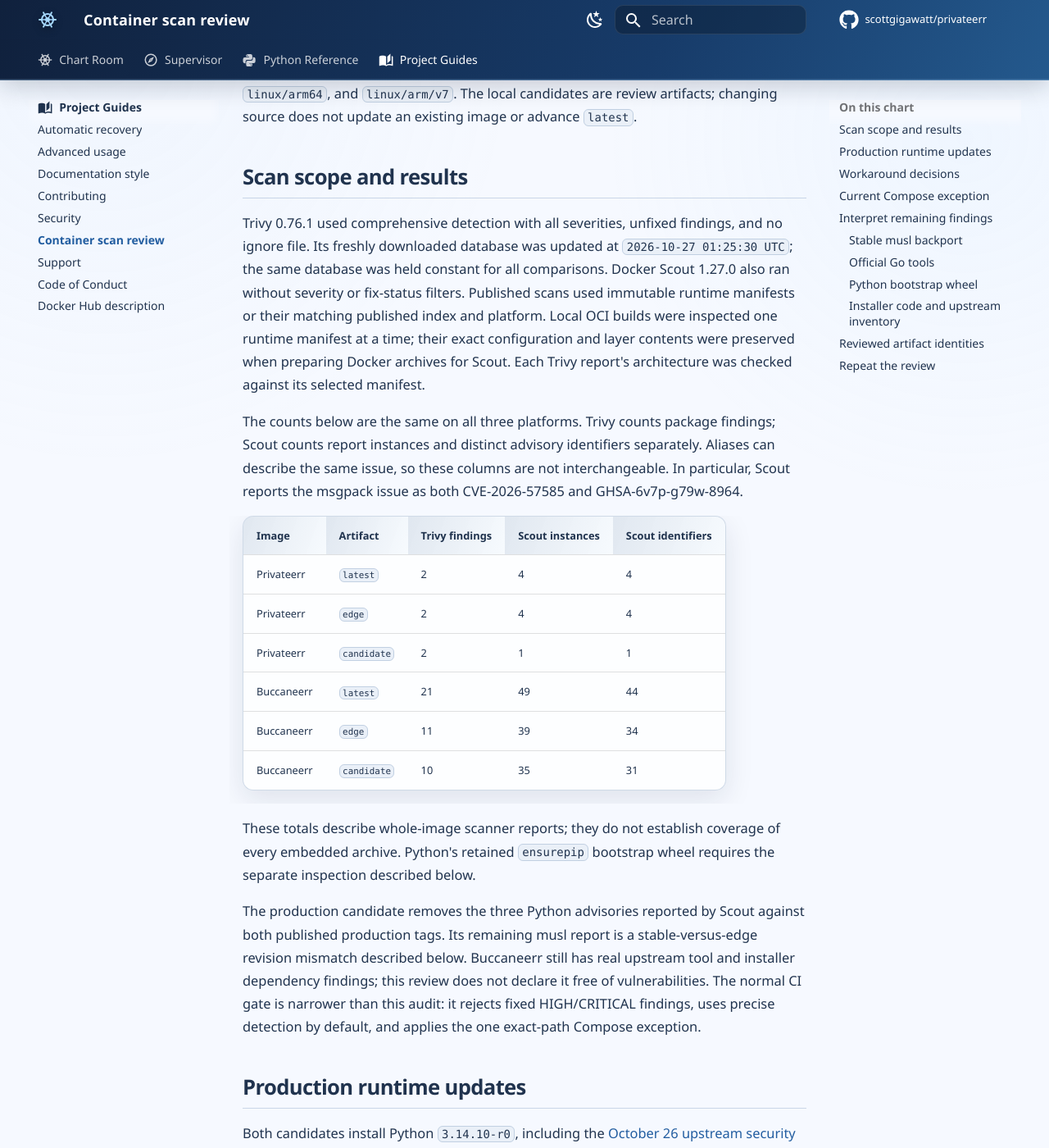
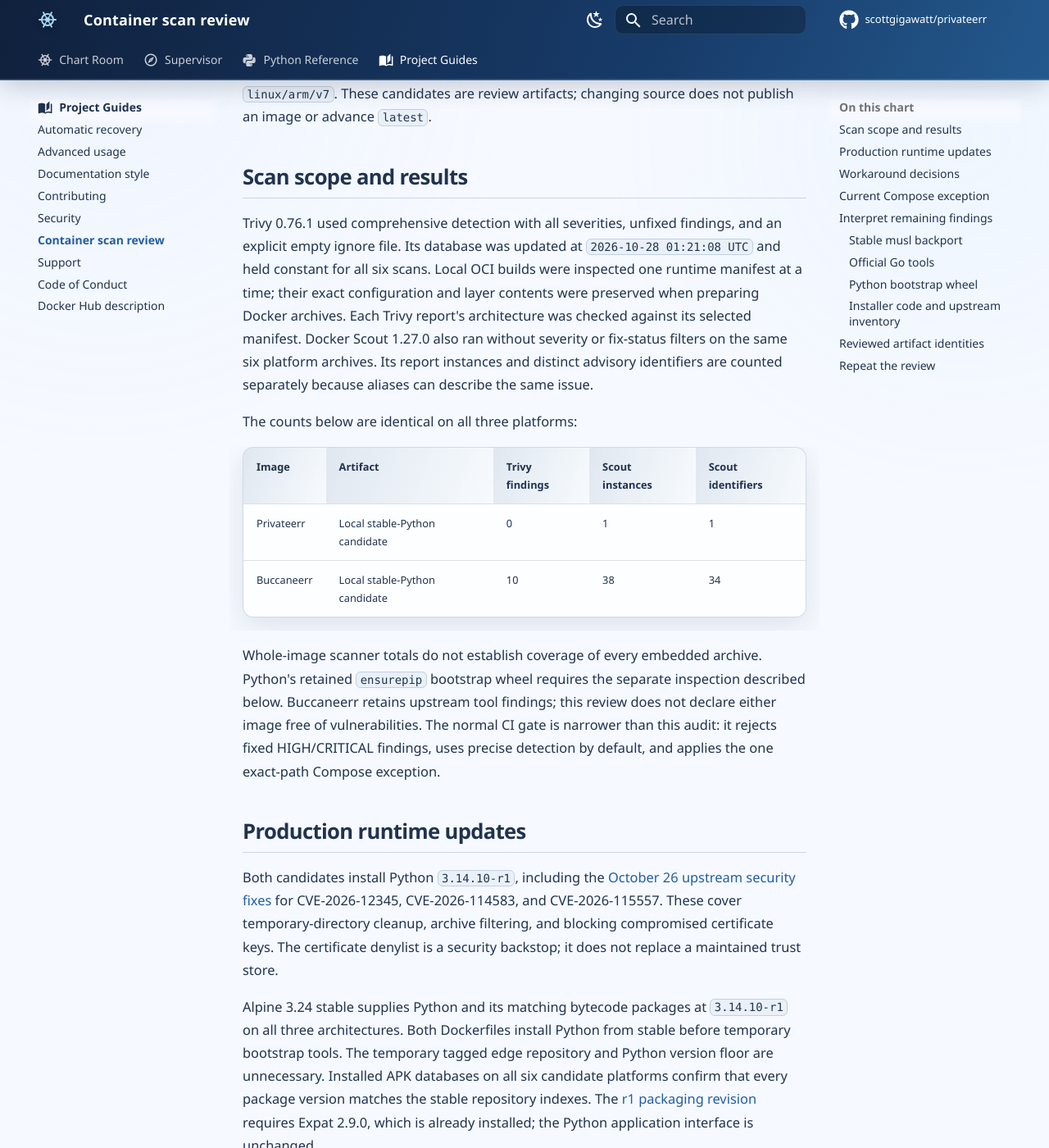
Before and after one commit to scottgigawatt/privateerr, an MkDocs documentation site: the page built from docs/container-scan-review.md, in a window 1280 px wide and 1400 px high, scrolled down 315 px. Shown: the whole window at 82% size. Built offline with MkDocs 1.6.1 and Material for MkDocs 9.7.7, drawn with Linux system fonts in a browser that asks for light colours; comment, search, counter and statistics services are not loaded; some of the changed text lies outside the part shown.

Commit message:
🐍 Bring Privateerr’s Python home to Alpine stable (#152)

```diff
--- a/docs/container-scan-review.md
+++ b/docs/container-scan-review.md
@@ -1,31 +1,25 @@
 # Container security review
 
-This review checks published Privateerr and Buccaneerr artifacts and local update candidates on October 27, 2026. Every image was examined on `linux/amd64`, `linux/arm64`, and `linux/arm/v7`. The local candidates are review artifacts; changing source does not update an existing image or advance `latest`.
+This review checks local Privateerr and Buccaneerr update candidates on October 28, 2026 (UTC). Every image was examined on `linux/amd64`, `linux/arm64`, and `linux/arm/v7`. These candidates are review artifacts; changing source does not publish an image or advance `latest`.
 
 ## Scan scope and results
 
-Trivy 0.76.1 used comprehensive detection with all severities, unfixed findings, and no ignore file. Its freshly downloaded database was updated at `2026-10-27 01:25:30 UTC`; the same database was held constant for all comparisons. Docker Scout 1.27.0 also ran without severity or fix-status filters. Published scans used immutable runtime manifests or their matching published index and platform. Local OCI builds were inspected one runtime manifest at a time; their exact configuration and layer contents were preserved when preparing Docker archives for Scout. Each Trivy report's architecture was checked against its selected manifest.
+Trivy 0.76.1 used comprehensive detection with all severities, unfixed findings, and an explicit empty ignore file. Its database was updated at `2026-10-28 01:21:08 UTC` and held constant for all six scans. Local OCI builds were inspected one runtime manifest at a time; their exact configuration and layer contents were preserved when preparing Docker archives. Each Trivy report's architecture was checked against its selected manifest. Docker Scout 1.27.0 also ran without severity or fix-status filters on the same six platform archives. Its report instances and distinct advisory identifiers are counted separately because aliases can describe the same issue.
 
-The counts below are the same on all three platforms. Trivy counts package findings; Scout counts report instances and distinct advisory identifiers separately. Aliases can describe the same issue, so these columns are not interchangeable. In particular, Scout reports the msgpack issue as both CVE-2026-57585 and GHSA-6v7p-g79w-8964.
+The counts below are identical on all three platforms:
 
 | Image | Artifact | Trivy findings | Scout instances | Scout identifiers |
 | --- | --- | --- | --- | --- |
-| Privateerr | `latest` | 2 | 4 | 4 |
-| Privateerr | `edge` | 2 | 4 | 4 |
-| Privateerr | `candidate` | 2 | 1 | 1 |
-| Buccaneerr | `latest` | 21 | 49 | 44 |
-| Buccaneerr | `edge` | 11 | 39 | 34 |
-| Buccaneerr | `candidate` | 10 | 35 | 31 |
+| Privateerr | Local stable-Python candidate | 0 | 1 | 1 |
+| Buccaneerr | Local stable-Python candidate | 10 | 38 | 34 |
 
-These totals describe whole-image scanner reports; they do not establish coverage of every embedded archive. Python's retained `ensurepip` bootstrap wheel requires the separate inspection described below.
-
-The production candidate removes the three Python advisories reported by Scout against both published production tags. Its remaining musl report is a stable-versus-edge revision mismatch described below. Buccaneerr still has real upstream tool and installer dependency findings; this review does not declare it free of vulnerabilities. The normal CI gate is narrower than this audit: it rejects fixed HIGH/CRITICAL findings, uses precise detection by default, and applies the one exact-path Compose exception.
+Whole-image scanner totals do not establish coverage of every embedded archive. Python's retained `ensurepip` bootstrap wheel requires the separate inspection described below. Buccaneerr retains upstream tool findings; this review does not declare either image free of vulnerabilities. The normal CI gate is narrower than this audit: it rejects fixed HIGH/CRITICAL findings, uses precise detection by default, and applies the one exact-path Compose exception.
 
 ## Production runtime updates
 
-Both candidates install Python `3.14.10-r0`, including the [October 26 upstream security fixes](https://discuss.python.org/t/python-3-15-2-3-14-10-3-13-18-3-12-16-and-3-11-18-are-out/109678) for CVE-2026-12345, CVE-2026-114583, and CVE-2026-115557. These cover temporary-directory cleanup, archive filtering, and blocking compromised certificate keys. The certificate denylist is a security backstop; it does not replace a maintained trust store.
+Both candidates install Python `3.14.10-r1`, including the [October 26 upstream security fixes](https://discuss.python.org/t/python-3-15-2-3-14-10-3-13-18-3-12-16-and-3-11-18-are-out/109678) for CVE-2026-12345, CVE-2026-114583, and CVE-2026-115557. These cover temporary-directory cleanup, archive filtering, and blocking compromised certificate keys. The certificate denylist is a security backstop; it does not replace a maintained trust store.
 
-Alpine 3.24 stable still supplies Python `3.14.8-r0`. A tagged `@pythonfix` edge repository supplies only Python and its matching bytecode package family, with a `3.14.10-r0` minimum. Installed APK databases on all six candidate platforms confirm that every other package version matches the stable repository indexes. Remove this targeted repository exception when stable supplies the fixed Python release; do not perform a general edge upgrade.
+Alpine 3.24 stable supplies Python and its matching bytecode packages at `3.14.10-r1` on all three architectures. Both Dockerfiles install Python from stable before temporary bootstrap tools. The temporary tagged edge repository and Python version floor are unnecessary. Installed APK databases on all six candidate platforms confirm that every package version matches the stable repository indexes. The [r1 packaging revision](https://github.com/alpinelinux/aports/commit/831cfeb7301d5010c027905e42958312698f4e4a) requires Expat 2.9.0, which is already installed; the Python application interface is unchanged.
 
 The pinned Alpine 3.24 image already resolves to 3.24.3 and remains current. Builds refresh its stable packages rather than carrying separate historical OpenSSL, musl, zlib, or Expat floors. The candidates retain stable musl `1.2.6-r3`, OpenSSL libraries `3.5.9-r0`, zlib `1.3.2-r1`, libexpat `2.9.0-r0`, and curl/libcurl `8.23.0-r0` on every platform. Privateerr application code uses only the Python standard library. Separately installed lint, installer, and documentation toolchains stay in Buccaneerr; Alpine's Python package also retains its bundled [`ensurepip` bootstrap wheel](https://docs.python.org/3.14/library/ensurepip.html) in both images.
 
@@ -36,7 +30,7 @@
 | Curl edge repository and version floor | Removed. [Stable curl 8.23.0](https://pkgs.alpinelinux.org/package/v3.24/main/aarch64/curl) and matching libcurl are available in all three stable indexes. |
 | Separate OpenSSL upgrade and musl/zlib/Expat floors | Replaced by a stable-package refresh. The pinned base and stable packages already contain those fixes; actual installed versions were checked on every architecture. |
 | System setuptools edge install | Removed. Pip is a temporary build dependency, removed with its dependency group. No separately installed system pip or setuptools distribution remains in ordinary Buccaneerr; Python's bootstrap wheel is retained, and virtualenv's active setuptools seed wheel is 84.2.1. |
-| Python security floor | Required as a narrow `@pythonfix` exception until stable includes Python 3.14.10. Its interpreter and bytecode packages are the only installed versions outside stable. |
+| Python edge repository and security floor | Removed. Stable supplies Python and its matching bytecode packages at 3.14.10-r1 on every supported architecture; no installed APK version comes from edge. |
 | markdown-it and smol-toml npm overrides | Removed. markdownlint-cli2 0.24.0 already requires the same fixed versions, 15.0.3 and 1.9.1. Regenerating the lockfile preserves its resolved graph. |
 | KaTeX npm override | Retained at 0.19.1. Removing it resolves the math extension's `^0.16.0` dependency to 0.16.47 and restores [CVE-2026-103923](https://github.com/advisories/GHSA-238p-pmpm-9mq7). The final npm audit reports zero findings. |
 | Ruff packaging | Updated to 0.17.3 in the hash-verified tool and documentation locks. Official wheels cover all three Linux targets; Alpine's older Ruff package is unnecessary. |
@@ -46,7 +40,7 @@
 | Hadolint DL3018 package-version exception | Retained for APK installation. Stable package refreshes deliberately accept current security revisions rather than pinning each APK forever; immutable image pins and scans identify the built result. Removing the existing lint flag still produces DL3018. |
 | Hadolint DL3064 path exceptions | Retained. Current Hadolint 2.15.1 still flags the non-secret Privateerr install-path argument and environment names when these targeted comments are removed. |
 
-The PIA submodule, Docker CLI 29.9.2, Compose 5.6.1, ShellCheck 0.11.0, Hadolint 2.15.1, actionlint 1.7.12, and direct npm tools are already at their latest upstream releases checked during this review. Stable actionlint's `1.7.12-r3` package is newer than edge's `r2`; switching it to edge would regress its embedded Go runtime. No project-specific Go rebuild or customized pip distribution is added.
+The PIA submodule and reviewed Docker CLI 29.9.2, Compose 5.6.1, ShellCheck 0.11.0, Hadolint 2.15.1, actionlint 1.7.12, and direct npm tool pins are unchanged. Stable actionlint's `1.7.12-r3` package is newer than edge's `r2`; switching it to edge would regress its embedded Go runtime. No project-specific Go rebuild or customized pip distribution is added.
 
 ## Current Compose exception
 
@@ -58,25 +52,25 @@
 
 ### Stable musl backport
 
-Both scanners compare installed musl `1.2.6-r3` with an edge `r6` threshold for CVE-2026-107891. Alpine's [stable recipe](https://github.com/alpinelinux/aports/blob/3.24-stable/main/musl/APKBUILD) and [stable security database](https://secdb.alpinelinux.org/v3.24/main.json) record that fix in `1.2.6-r3`. The stable and edge package revision numbers are not interchangeable. The candidate still installs the stable backport; it does not move the C library to edge or suppress this finding. Trivy reports the package twice for musl and musl-utils, while Scout reports one advisory.
+Alpine's [stable recipe](https://github.com/alpinelinux/aports/blob/3.24-stable/main/musl/APKBUILD) and [stable security database](https://secdb.alpinelinux.org/v3.24/main.json) record CVE-2026-107891 fixed in musl `1.2.6-r3`. Every candidate retains that stable backport. With only stable repositories configured, Trivy no longer selects the edge `r6` threshold and reports no musl finding. Scout still compares the stable package with the edge `r6` threshold and reports one advisory. Stable and edge package revision numbers are not interchangeable; no musl suppression is added.
 
 ### Official Go tools
 
 Alpine actionlint `1.7.12-r3` embeds Go 1.26.9 and still reports CVE-2026-111943. It also reports the Windows-specific x/sys advisory [CVE-2026-39824](https://pkg.go.dev/vuln/GO-2026-5024). The latest official upstream release and the current edge package do not provide a better compatible binary. Keep the finding visible while awaiting an official package update; no actionlint exception is added.
 
-Compose retains the HTTP/2 finding, four MEDIUM x/net reports, and the [OpenPGP module advisory](https://pkg.go.dev/vuln/GO-2026-5932). Scout additionally reports the Windows plugin-discovery advisory [CVE-2025-15558](https://github.com/docker/cli/security/advisories/GHSA-p436-gjf2-799p). Module metadata does not prove that every affected package is invoked by supported commands. This review preserves those reports and does not claim all tool behavior is non-exploitable.
+Compose retains the HTTP/2 finding, four MEDIUM x/net reports, and the [OpenPGP module advisory](https://pkg.go.dev/vuln/GO-2026-5932). The fresh database also reports two UNKNOWN HTML-package advisories, [CVE-2026-78661](https://pkg.go.dev/vuln/GO-2026-6860) and [CVE-2026-97045](https://pkg.go.dev/vuln/GO-2026-6866), fixed in x/net 0.62.0. The affected `golang.org/x/net/html` package is absent from the compiled Compose binary on all three platforms. Scout also reports the Windows plugin-discovery advisory [CVE-2025-15558](https://github.com/docker/cli/security/advisories/GHSA-p436-gjf2-799p). These module-level reports remain visible without new exceptions. Module metadata does not establish that every affected package is invoked by supported commands, and this review does not claim all tool behavior is non-exploitable.
 
 ### Python bootstrap wheel
 
 The candidates retain `/usr/lib/python3.14/ensurepip/_bundled/pip-26.2.2-py3-none-any.whl` from Alpine's Python package. There is no separately installed system pip or setuptools distribution, but this archive contains actual installer modules, including pip-vendored msgpack 1.1.2, urllib3 2.7.0, and `pkg_resources` recorded as setuptools 70.3.0. The wheel is available to `python3 -m ensurepip`; Privateerr does not invoke it.
 
-The retained wheel is byte-identical across all three production candidate architectures (SHA-256 `fd7f4dfa8190e014013b9f08f3e973f4e4c26ffd179a204895533a7254813a70`). The production whole-image reports do not inventory its nested modules. Even after expanding the wheel, an unfiltered Trivy 0.76.1 filesystem scan with the same database detected no Python package manifests; its zero findings do not establish vendored-component coverage.
+The retained wheel is byte-identical across all six candidate artifacts (SHA-256 `fd7f4dfa8190e014013b9f08f3e973f4e4c26ffd179a204895533a7254813a70`). The production whole-image reports do not inventory its nested modules. A generic filesystem scan does not necessarily identify its nested vendored components; a zero whole-image total does not establish their coverage.
 
-A separate metadata-guided Trivy 0.76.1 scan of the wheel's unchanged `pip/_vendor/vendor.txt`, using an explicit parser selection, reports seven version-level advisory entries for msgpack, urllib3, and the setuptools label used for bundled `pkg_resources`. These are additional dependency-version findings, outside the whole-image totals. They do not establish that every advisory affects the included code or Privateerr's supported execution path; in particular, `pkg_resources` is only part of setuptools. Preserve the upstream Python assets and SBOM, track complete upstream pip fixes, and assess relevant code paths separately.
+A separate metadata-guided Trivy 0.76.1 scan of the wheel's unchanged `pip/_vendor/vendor.txt`, using an explicit parser selection, reports eight version-level advisory entries for msgpack, urllib3, and the setuptools label used for bundled `pkg_resources`. These are additional dependency-version findings, outside the whole-image totals. They do not establish that every advisory affects the included code or Privateerr's supported execution path; in particular, `pkg_resources` is only part of setuptools. Preserve the upstream Python assets and SBOM, track complete upstream pip fixes, and assess relevant code paths separately.
 
 ### Installer code and upstream inventory
 
-Scout also reads `virtualenv-21.14.13.dist-info/sboms/virtualenv.cdx.json`. That upstream inventory still lists older wheels and vendored versions after inactive wheel archives are removed. Direct inspection confirms that the retained pip 26.2.2 wheel vendors requests 2.34.2, certifi 2026.10.19, idna 3.18, and Pygments 2.20.0. Reports for older versions of those components, pip 26.0.1, and setuptools 82.0.1 describe inventory entries rather than the retained versions. In particular, the reported certifi 2026.1.4 trust-store advisory does not describe the retained certifi 2026.10.19 code.
+The upstream `virtualenv-21.14.13.dist-info/sboms/virtualenv.cdx.json` remains available to scanners. That upstream inventory still lists older wheels and vendored versions after inactive wheel archives are removed. Direct inspection confirms that the retained pip 26.2.2 wheel vendors requests 2.34.2, certifi 2026.10.19, idna 3.18, and Pygments 2.20.0. Reports for older versions of those components, pip 26.0.1, and setuptools 82.0.1 describe inventory entries rather than the retained versions. In particular, the reported certifi 2026.1.4 trust-store advisory does not describe the retained certifi 2026.10.19 code.
 
 The active pip wheel still vendors msgpack 1.1.2, urllib3 2.7.0, and the pkg_resources portion recorded as setuptools 70.3.0. Version-level findings for those components require separate code-path assessment; inventory for the complete setuptools distribution is not proof that all its modules exist inside pip. The latest upstream pip remains 26.2.2, so there is no newer complete upstream wheel to adopt. Standalone package upgrades do not replace vendored code. Keep the reports visible and the upstream SBOM intact; do not rewrite inventory or partially patch the wheel to reduce scanner counts.
 
@@ -84,25 +78,16 @@
 
 ## Reviewed artifact identities
 
-These immutable published indices identify the `latest` and `edge` snapshots used above. They are not aliases for the local candidates.
-
-| Image | Published tag | Index digest |
-| --- | --- | --- |
-| Privateerr | `latest` | `sha256:430e49888564838517ff073c48b5ece02ca44af385c6b73c8ad0121126d3331e` |
-| Privateerr | `edge` | `sha256:cf132360969f87490de8e4bd77c89996067694b67ca75abf91788b75ed5478bd` |
-| Buccaneerr | `latest` | `sha256:f4634ed5656950b18d6592ef11939160da35659c3ec2d2bef971f6a7c8f2e0d9` |
-| Buccaneerr | `edge` | `sha256:78e13b2aaad73970889000957a6bc9a39cb6ac9b547c148e742ea4ee7a8a51ee` |
-
-The local candidate runtime manifests below identify the exact built and scanned artifacts. All three platforms have the same reviewed runtime and tool versions and advisory sets described above. The checks verify Python 3.14.10, stable library versions, removed temporary pip/setuptools APK packages, and unchanged upstream seed-wheel contents. Published release images must be checked separately after their normal build and publication workflow.
+The runtime manifests below identify the exact local artifacts built and scanned for this review. All three platforms have the same reviewed runtime and tool versions and advisory sets. Checks verify the complete Python 3.14.10-r1 package family, stable repositories and library versions, removed temporary pip/setuptools APK packages, and unchanged upstream bootstrap-wheel contents. Published release images must be verified separately after their normal build and publication workflow.
 
 | Candidate | Platform | Runtime manifest digest |
 | --- | --- | --- |
-| Privateerr | `linux/amd64` | `sha256:cc003125474ce7f6a519370137454464694e54c2af2c677c512d047989af24be` |
-| Privateerr | `linux/arm64` | `sha256:d6faf0815569713731b42393775382e8318229705833de9cc0275b9caf571673` |
-| Privateerr | `linux/arm/v7` | `sha256:1b1f88649d0a4e6375f1140ecd5e856da60d08cec995e5bb1b1a981f4a24ca6d` |
-| Buccaneerr | `linux/amd64` | `sha256:2a5d4955c35cc1f6446cfef70e159af802874dab1fca6cf81f69a8b2e3ed4238` |
-| Buccaneerr | `linux/arm64` | `sha256:53e6a708cb41239df28ba51b29afd7c3a0a32d75a471351a5b1a373da454ef8a` |
-| Buccaneerr | `linux/arm/v7` | `sha256:8c53763caf48f67f44e066dd2ed01c8cc03a39e2036fac10267b94fef68bc4cb` |
+| Privateerr | `linux/amd64` | `sha256:cc60f9c1dd56da19562d39b812dac283104b8f77e34ff8432b69119aa5bf6254` |
+| Privateerr | `linux/arm64` | `sha256:c062919d10886e8c1054058b5bc366d8782d5a14789d6c8ea1da09b0e36b0104` |
+| Privateerr | `linux/arm/v7` | `sha256:719beb0bac5d6d7e5f8eed081ec3077cc060ec9e1100e7f90583066e7da63b1d` |
+| Buccaneerr | `linux/amd64` | `sha256:bc4b99a9d447c586a83d542e649255ae734cd6cf065874e0ad0732551e85e2a5` |
+| Buccaneerr | `linux/arm64` | `sha256:45bbb9f0c6196ebe5fc6748e2a3075aa6e3f56ee0789620f1c056c74a1f4208f` |
+| Buccaneerr | `linux/arm/v7` | `sha256:84b4d2753918f9a950638122968a4a71b2dcef71e94b8b82edd27d435a9e604a` |
 
 ## Repeat the review
 
```
Also changed, not shown: 2 other files.
